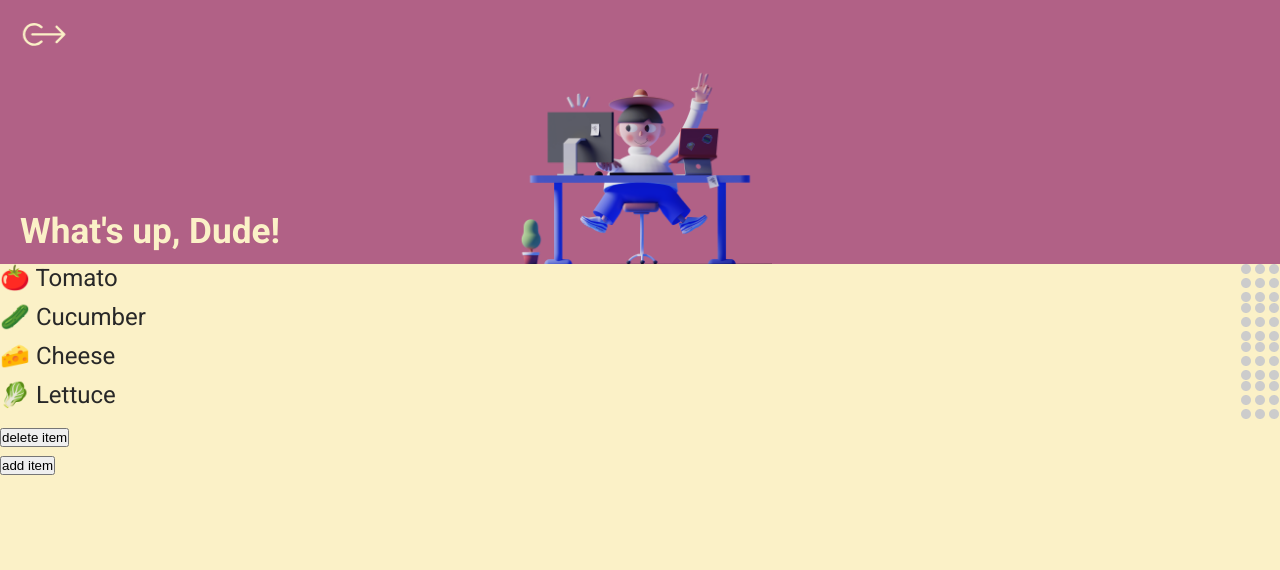
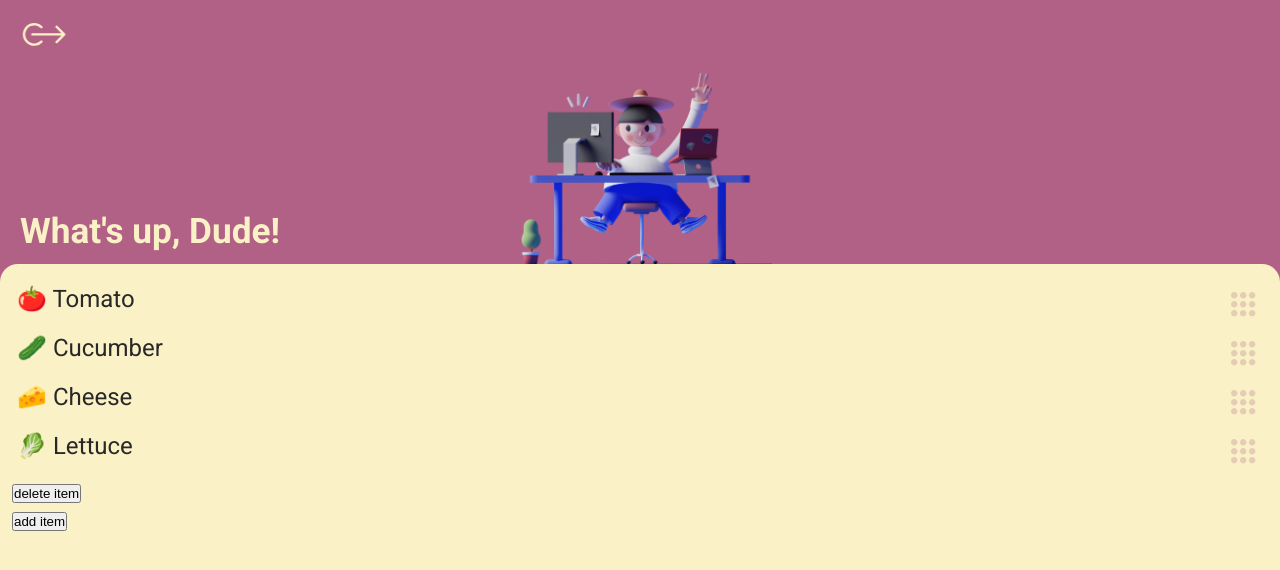
Before and after one commit to AleshaIdetRvat/pretty-todo, a React app: page / in a window 1280 px wide. Shown: the top 570 px of the page. Built offline with nearby package versions, Linux system fonts and the light colour scheme.

Commit message:
add styles for `TodoItem`, `TodoPage`

```diff
--- a/src/components/App/App.css
+++ b/src/components/App/App.css
@@ -6,17 +6,20 @@
     width: 250px;
 }
 .app__body {
-    /* display: flex; */
+    display: flex;
     flex-direction: column;
-    /* position: relative; */
-    /* right: 0; */
     height: 100%;
     width: 100vw;
     max-height: 100vh;
     overflow: hidden;
+    background-color: var(--brightPurple);
+    box-shadow: var(--main-shadow) -8px;
 }
 .app__content {
+    border-radius: 18px 18px 0 0;
+    padding: 16px 12px;
     flex: 1 1 auto;
     height: 100%;
     overflow: auto;
+    background-color: var(--background);
 }
--- a/src/components/App/App.tsx
+++ b/src/components/App/App.tsx
@@ -2,6 +2,8 @@ import { AppRoutes } from "../AppRoutes"
 import { Menu } from "../Menu/Menu"
 import { ComponentWithSwipe } from "../UI/ComponentWithSwipe/ComponentWithSwipe"
 import "./App.css"
+
+const swipaebleComponentProps = {}
 
 function App() {
     return (
@@ -12,6 +14,7 @@ function App() {
                 side='left'
                 sideWidth={250}
                 withDelay={true}
+                transition={0.4}
             >
                 <Menu />
                 <div className='app__body'>
--- a/src/components/Header/Header.css
+++ b/src/components/Header/Header.css
@@ -1,6 +1,7 @@
 .header {
     color: var(--black);
-    height: 33vh;
+    flex: 1 0 33%;
+    /* height: 33vh; */
 }
 
 .header__body {
--- a/src/components/TodoItem/TodoItem.css
+++ b/src/components/TodoItem/TodoItem.css
@@ -0,0 +1,7 @@
+.todo-item {
+    background-color: var(--background);
+    padding: 5px;
+    border-radius: 8px;
+}
+.todo-item__body {
+}
--- a/src/components/TodoItem/TodoItem.tsx
+++ b/src/components/TodoItem/TodoItem.tsx
@@ -13,29 +13,31 @@ const TodoItem: FC<ItemProps> = (props) => {
 
     return (
         <Reorder.Item
-            className='ff'
+            className='todo-item'
             initial={{ opacity: 0, scale: 0.8 }}
             animate={{
                 opacity: 1,
                 scale: 1,
-                transition: { duration: 0.2, ease: "easeInOut" },
+                // transition: { duration: 0.2, ease: "easeInOut" },
             }}
             exit={{ opacity: 0, x: "-100%", transition: { duration: 0.3 } }}
             dragListener={false}
             dragControls={dragControls}
-            whileDrag={{ backgroundColor: "red" }}
+            whileDrag={{ boxShadow: "var(--main-shadow)" }}
+            style={{ transition: "background-color 0.2s" }}
             value={children}
             id={children}
         >
             {/* todo: Обернуть в компонент для удаления свайпом */}
             <motion.div
+                className='todo-item__body'
                 style={{
                     display: "flex",
                     justifyContent: "space-between",
                     transition: "0.2s",
                 }}
             >
-                <motion.div>{children}</motion.div>
+                <motion.p>{children}</motion.p>
                 <ReorderIcon dragControls={dragControls} />
             </motion.div>
         </Reorder.Item>
--- a/src/components/TodoPage/TodoPage.css
+++ b/src/components/TodoPage/TodoPage.css
@@ -0,0 +1,3 @@
+.todo-list {
+    list-style: none;
+}
--- a/src/components/TodoPage/TodoPage.tsx
+++ b/src/components/TodoPage/TodoPage.tsx
@@ -1,10 +1,7 @@
 import { FC, useState } from "react"
 import { AnimatePresence, Reorder } from "framer-motion"
 import { TodoItem } from "../TodoItem/TodoItem"
-
-interface ItemProps {
-    children: string
-}
+import "./TodoPage.css"
 
 const TodoPage: FC = (props) => {
     const initialItems = ["🍅 Tomato", "🥒 Cucumber", "🧀 Cheese", "🥬 Lettuce"]
@@ -12,7 +9,6 @@ const TodoPage: FC = (props) => {
     const [items, setItems] = useState<string[]>(initialItems)
     const handleDelete = () => {
         const itemsClone = [...items]
-        itemsClone.pop()
         setItems(itemsClone)
     }
     const handleAdd = () => {
@@ -22,7 +18,6 @@ const TodoPage: FC = (props) => {
     }
     return (
         <>
-            {" "}
             <Reorder.Group
                 className='todo-list'
                 axis='y'
--- a/src/components/UI/ComponentWithSwipe/ComponentWithSwipe.css
+++ b/src/components/UI/ComponentWithSwipe/ComponentWithSwipe.css
@@ -7,5 +7,4 @@
     display: grid;
     height: 100%;
     grid-template-columns: auto 1fr;
-    transition: transform 0.15s;
 }
--- a/src/components/UI/ComponentWithSwipe/ComponentWithSwipe.tsx
+++ b/src/components/UI/ComponentWithSwipe/ComponentWithSwipe.tsx
@@ -4,11 +4,12 @@ import "./ComponentWithSwipe.css"
 type Side = "left" | "right"
 
 interface Props {
+    children: React.ReactNode
     ratioWhenSideOpen?: number
     sideWidth: number
-    children: React.ReactNode
     side: Side
     withDelay?: boolean
+    transition?: number
     onOpen?: Function
     onClose?: Function
 }
@@ -26,6 +27,7 @@ const ComponentWithSwipe: FC<Props> = (props) => {
         children,
         side,
         withDelay = false,
+        transition = 0.15,
         onClose,
         onOpen,
     } = props
@@ -45,6 +47,7 @@ const ComponentWithSwipe: FC<Props> = (props) => {
                 translateXRef.current = 0
             }
 
+            bodyRef.current.style.transition = `${transition}s`
             bodyRef.current.style.gridTemplateColumns =
                 side === "left" ? "auto 1fr" : "1fr auto"
 
--- a/src/components/UI/Icons/ReorderIcon.tsx
+++ b/src/components/UI/Icons/ReorderIcon.tsx
@@ -5,8 +5,10 @@ interface Props {
 }
 
 function ReorderIcon({ dragControls }: Props) {
+    const fillColor = "var(--purple)"
     return (
         <svg
+            style={{ opacity: 0.2, padding: "7px" }}
             xmlns='http://www.w3.org/2000/svg'
             viewBox='0 0 39 39'
             width='39'
@@ -15,39 +17,39 @@ function ReorderIcon({ dragControls }: Props) {
         >
             <path
                 d='M 5 0 C 7.761 0 10 2.239 10 5 C 10 7.761 7.761 10 5 10 C 2.239 10 0 7.761 0 5 C 0 2.239 2.239 0 5 0 Z'
-                fill='#CCC'
+                fill={fillColor}
             ></path>
             <path
                 d='M 19 0 C 21.761 0 24 2.239 24 5 C 24 7.761 21.761 10 19 10 C 16.239 10 14 7.761 14 5 C 14 2.239 16.239 0 19 0 Z'
-                fill='#CCC'
+                fill={fillColor}
             ></path>
             <path
                 d='M 33 0 C 35.761 0 38 2.239 38 5 C 38 7.761 35.761 10 33 10 C 30.239 10 28 7.761 28 5 C 28 2.239 30.239 0 33 0 Z'
-                fill='#CCC'
+                fill={fillColor}
             ></path>
             <path
                 d='M 33 14 C 35.761 14 38 16.239 38 19 C 38 21.761 35.761 24 33 24 C 30.239 24 28 21.761 28 19 C 28 16.239 30.239 14 33 14 Z'
-                fill='#CCC'
+                fill={fillColor}
             ></path>
             <path
                 d='M 19 14 C 21.761 14 24 16.239 24 19 C 24 21.761 21.761 24 19 24 C 16.239 24 14 21.761 14 19 C 14 16.239 16.239 14 19 14 Z'
-                fill='#CCC'
+                fill={fillColor}
             ></path>
             <path
                 d='M 5 14 C 7.761 14 10 16.239 10 19 C 10 21.761 7.761 24 5 24 C 2.239 24 0 21.761 0 19 C 0 16.239 2.239 14 5 14 Z'
-                fill='#CCC'
+                fill={fillColor}
             ></path>
             <path
                 d='M 5 28 C 7.761 28 10 30.239 10 33 C 10 35.761 7.761 38 5 38 C 2.239 38 0 35.761 0 33 C 0 30.239 2.239 28 5 28 Z'
-                fill='#CCC'
+                fill={fillColor}
             ></path>
             <path
                 d='M 19 28 C 21.761 28 24 30.239 24 33 C 24 35.761 21.761 38 19 38 C 16.239 38 14 35.761 14 33 C 14 30.239 16.239 28 19 28 Z'
-                fill='#CCC'
+                fill={fillColor}
             ></path>
             <path
                 d='M 33 28 C 35.761 28 38 30.239 38 33 C 38 35.761 35.761 38 33 38 C 30.239 38 28 35.761 28 33 C 28 30.239 30.239 28 33 28 Z'
-                fill='#CCC'
+                fill={fillColor}
             ></path>
         </svg>
     )
--- a/src/index.css
+++ b/src/index.css
@@ -28,6 +28,8 @@
     --brightRed: #cc241d;
     --brightWhite: #7c6f64;
     --brightYellow: #d79921;
+
+    --main-shadow: rgba(163, 163, 163, 0.3) 0px 2px 16px;
 }
 
 html,
```
